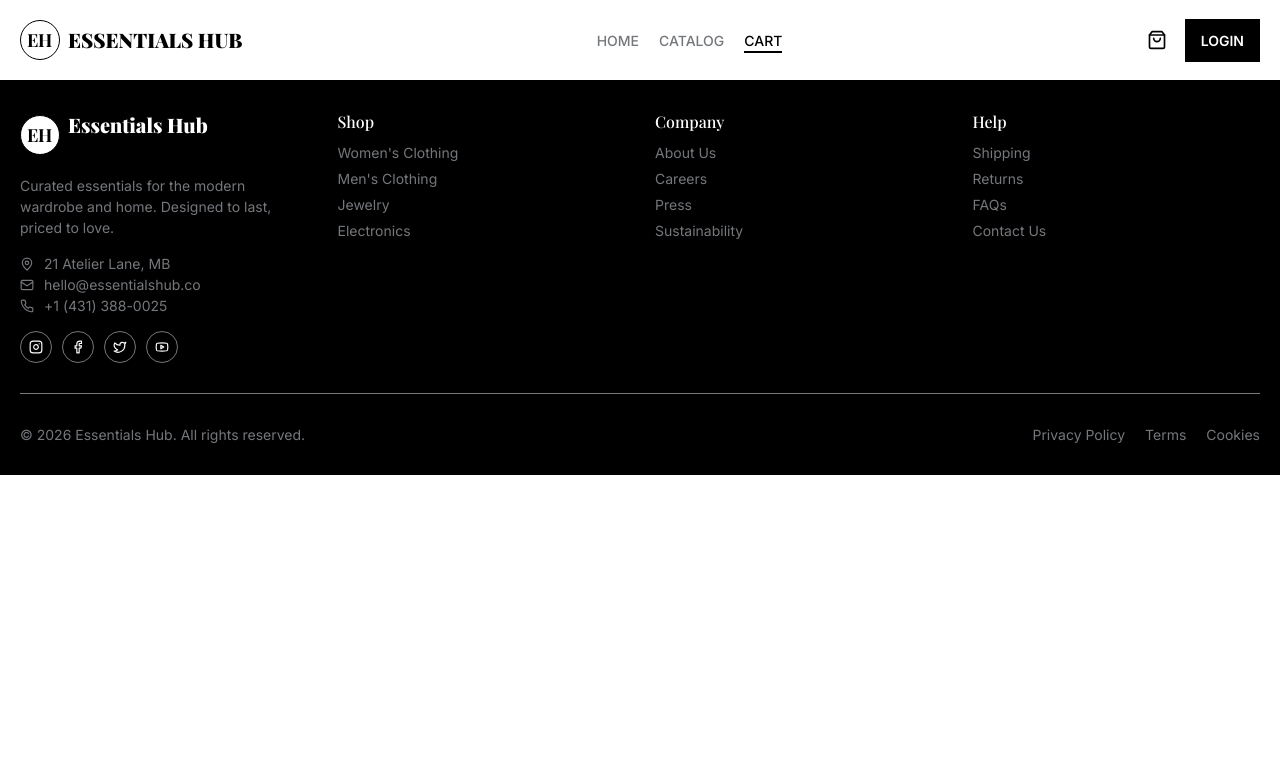
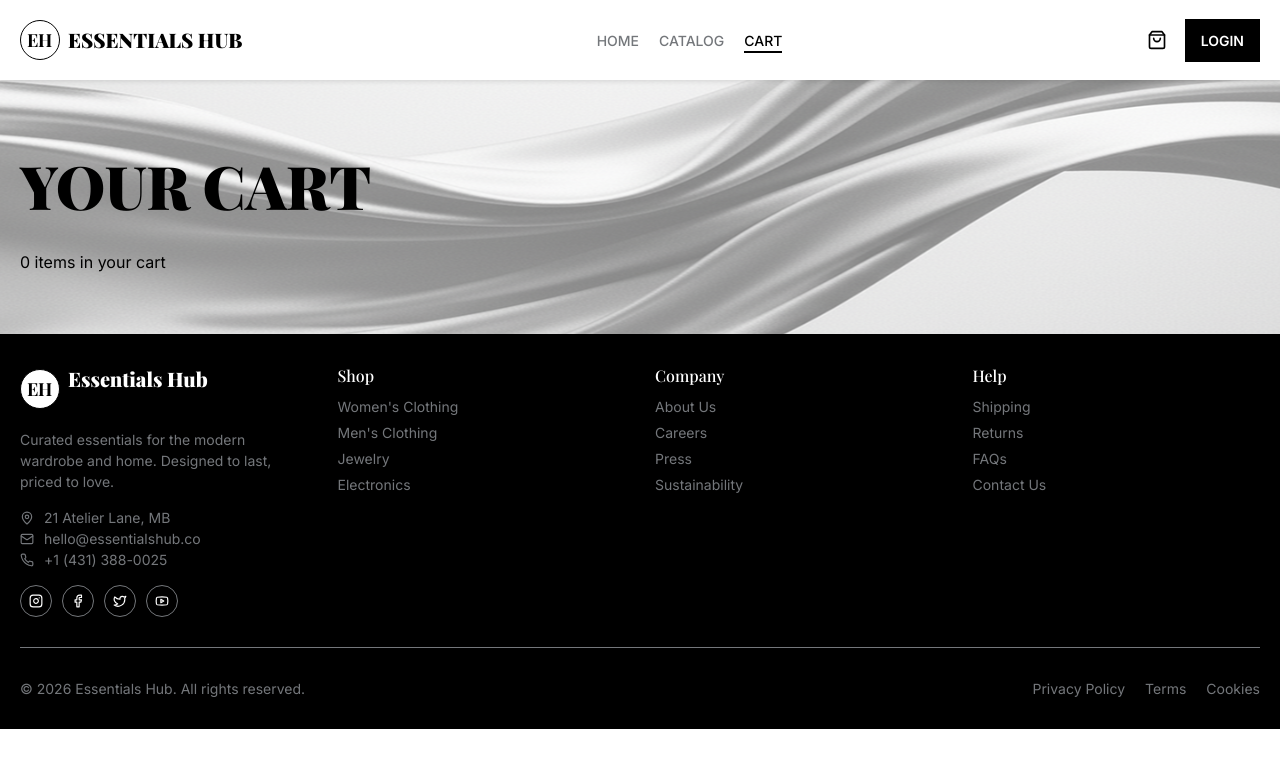
Before and after one commit to Fejiro001/essentials-hub, a React (Create React App) app: page /cart in a window 1280 px wide. Shown: the top 768 px of the page. Built offline with nearby package versions, Linux system fonts and the light colour scheme; a web font is replaced by a local one.

Commit message:
cart begun and finished home

```diff
--- a/src/components/Hero.js
+++ b/src/components/Hero.js
@@ -55,7 +55,6 @@ function Hero() {
 
 
   return (
-    <div className="main">
       <section className="hero">
         {slides.map((slide, index) => (
           <img
@@ -92,7 +91,6 @@ function Hero() {
         </div>
         <div className="overlay"></div>
       </section>
-    </div>
   );
 }
 
--- /dev/null
+++ b/src/components/SecondaryCart.js
@@ -0,0 +1,12 @@
+function SecondaryCart () {
+    return (
+        <section className="cart-banner">
+            <div className="container">
+                <h2>Your Cart</h2>
+                <p>0 items in your cart</p>
+            </div>
+        </section>
+    );
+}
+
+export default SecondaryCart;
--- a/src/css/Ferguson.css
+++ b/src/css/Ferguson.css
@@ -359,3 +359,35 @@ a {
 .author-rev {
     margin-top: 10px;
 }
+
+@media (max-width: 1023px) {
+    .hero{
+        height: 100svh;
+        width: 100%;
+    }
+
+    .left-btn{
+        bottom: 100px;
+        left: 50px;
+    }
+
+    .right-btn{
+        bottom: 10px;
+        right: 10px;
+    }
+}
+
+/* Cart page */
+
+.cart-banner {
+  background: url(../media/secondary-banner.png) no-repeat center/cover
+    rgb(255, 255, 255, 0.5);
+  background-blend-mode: overlay;
+  padding-block: 6rem;
+}
+
+.cart-banner h2 {
+  font-size: var(--fs-5xl);
+  font-weight: 900;
+  text-transform: uppercase;
+}
--- a/src/pages/Cart.js
+++ b/src/pages/Cart.js
@@ -1,5 +1,11 @@
+import SecondaryCart from "../components/SecondaryCart";
+
 function Cart() {
-  return <></>;
+  return (
+    <div className="cart-cont">
+      <SecondaryCart />
+    </div>
+  );
 }
 
 export default Cart;
```
